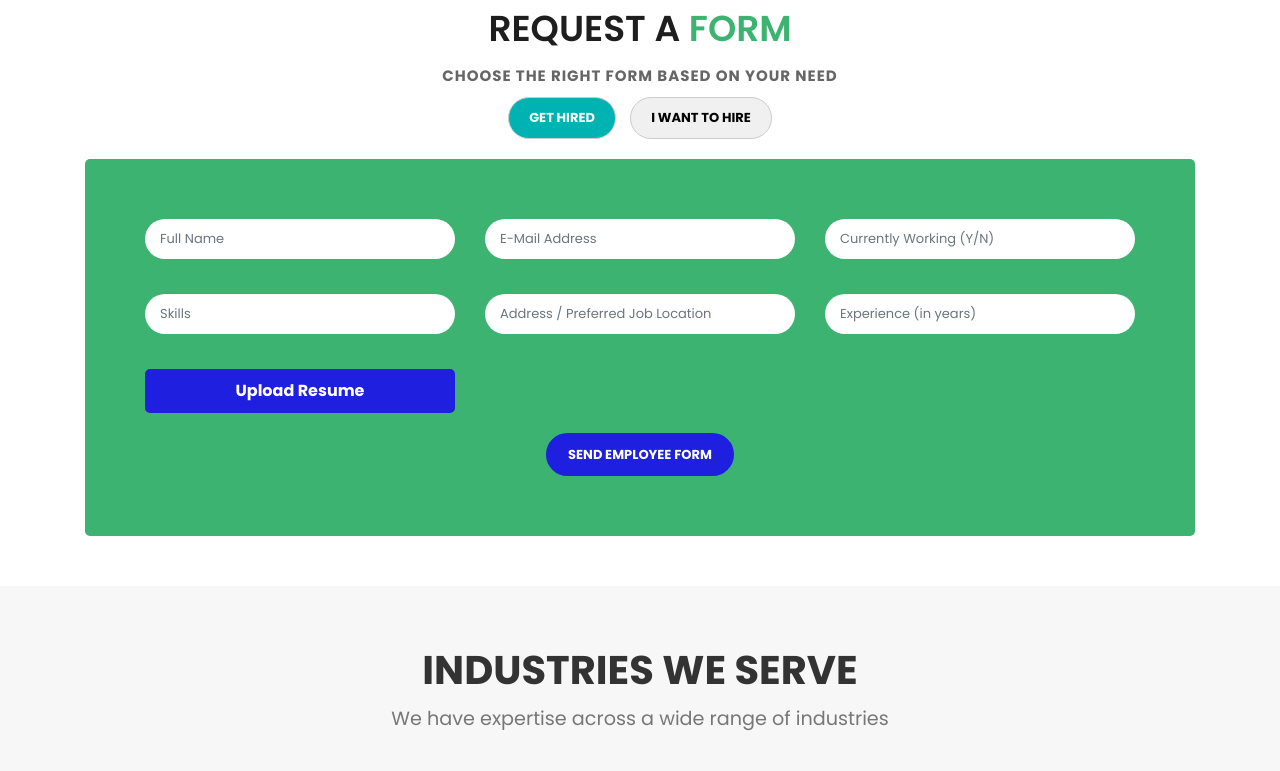
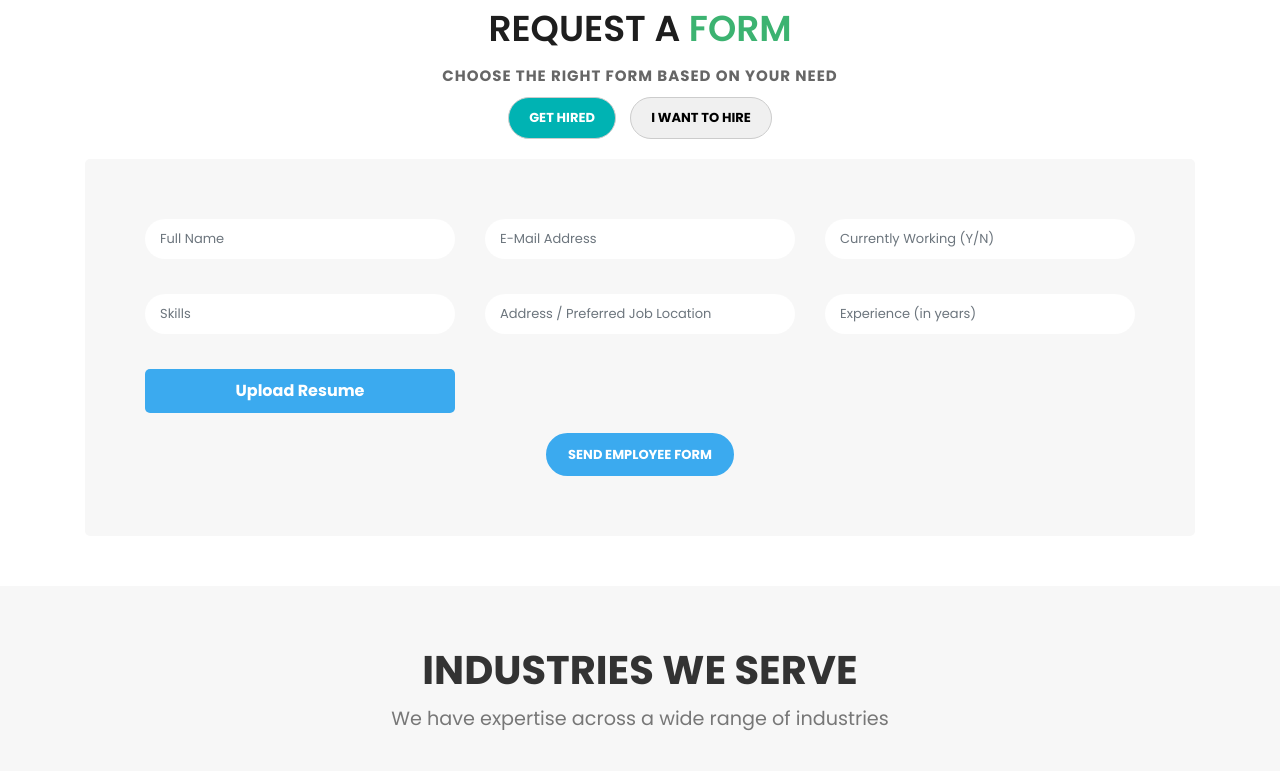
Before and after one commit to Agrawal-Rajat/NeoSource, a plain HTML site: page index.html in a window 1280 px wide. Shown: the part 5434-6205 px from the top of the page. Drawn offline with Linux system fonts and the light colour scheme.

Commit message:
fixed rhe contact forms

```diff
--- a/assets/css/templatemo-finance-business.css
+++ b/assets/css/templatemo-finance-business.css
@@ -975,7 +975,7 @@ strong {
 }
 
 .callback-form .contact-form {
-  background-color: #3cb371;
+  background-color: #f7f7f7;
   padding: 60px;
   border-radius: 5px;
   text-align: center;
@@ -1087,7 +1087,7 @@ button {
 .upload-label {
   display: block;
   padding: 10px 20px;
-  background-color: rgb(31, 31, 223); /* Blue background */
+  background-color: rgb(59, 170, 239); /* Blue background */
   color: white;
   cursor: pointer;
   text-align: center;
@@ -1109,9 +1109,9 @@ button {
 /* Submit Button Styles */
 #employer-form-submit,
 #employee-form-submit {
-  background-color: rgb(31, 31, 223); /* Initial color */
+  background-color: rgb(59, 170, 239); /* Initial color */
   color: white; /* Text color */
-  border: 2px solid rgb(31, 31, 223); /* Border color */
+  border: 2px solid rgb(59, 170, 239); /* Border color */
   padding: 10px 20px;
   transition: background-color 0.3s, color 0.3s;
 }
```
